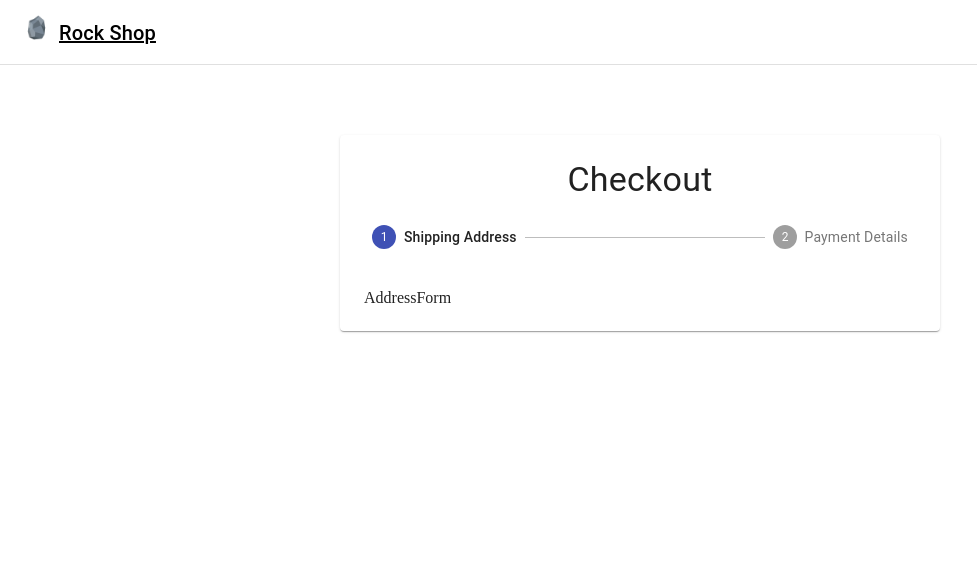
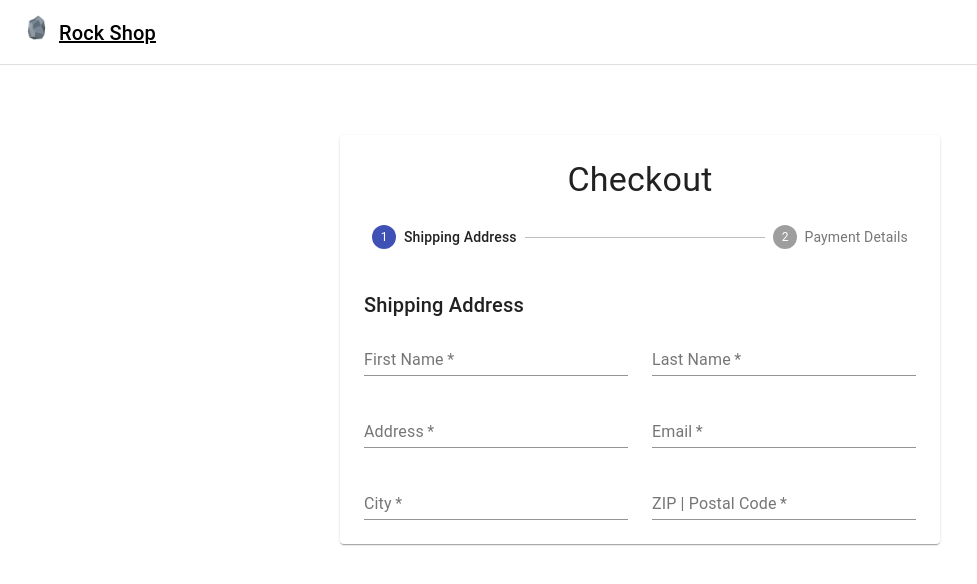
Before and after one commit to cbonilladev-fullstack/Rock-Shop, a React (Create React App) app: page /checkout in a window 1280 px wide. Shown: the top 584 px of the page, without its empty margins (0-977 px from the left). Built offline with nearby package versions, Linux system fonts and the light colour scheme; no server answers.

Commit message:
Completed first form using React Hook Forms. Not bad.

```diff
--- a/src/components/CheckoutForm/AddressForm.jsx
+++ b/src/components/CheckoutForm/AddressForm.jsx
@@ -1,9 +1,26 @@
-import React from 'react'
+import { Grid, Typography } from '@material-ui/core';
+import React from 'react';
+import { FormProvider, useForm } from 'react-hook-form';
+import FormField from './CustomTextField';
 
 const AddressForm = () => {
+	const methods = useForm();
+
 	return (
 		<div>
-			AddressForm
+			<Typography variant="h6" gutterBottom>Shipping Address</Typography>
+			<FormProvider {...methods}>
+				<form onSubmit=''>
+					<Grid container spacing={3}>
+						<FormField required name='firstName' label='First Name'/>
+						<FormField required name='lastName' label='Last Name'/>
+						<FormField required name='address1' label='Address'/>
+						<FormField required name='email' label='Email'/>
+						<FormField required name='city' label='City'/>
+						<FormField required name='zip' label='ZIP | Postal Code'/>
+					</Grid>
+				</form>
+			</FormProvider>
 		</div>
 	)
 }
--- /dev/null
+++ b/src/components/CheckoutForm/CustomTextField.jsx
@@ -0,0 +1,25 @@
+import { Grid, TextField } from '@material-ui/core';
+import React from 'react';
+import { Controller, useFormContext } from 'react-hook-form';
+
+const FormInput = ({ name, label, required }) => {
+	const { control } = useFormContext();
+
+	return (
+		<Grid item xs={12} sm={6}>
+         <Controller
+            control={control}
+            name={name}
+            render = {({ field })=> (
+                <TextField
+                    fullWidth
+                    label={label}
+                    required
+                />
+            )}
+         />
+		</Grid>
+	)
+}
+
+export default FormInput
```
